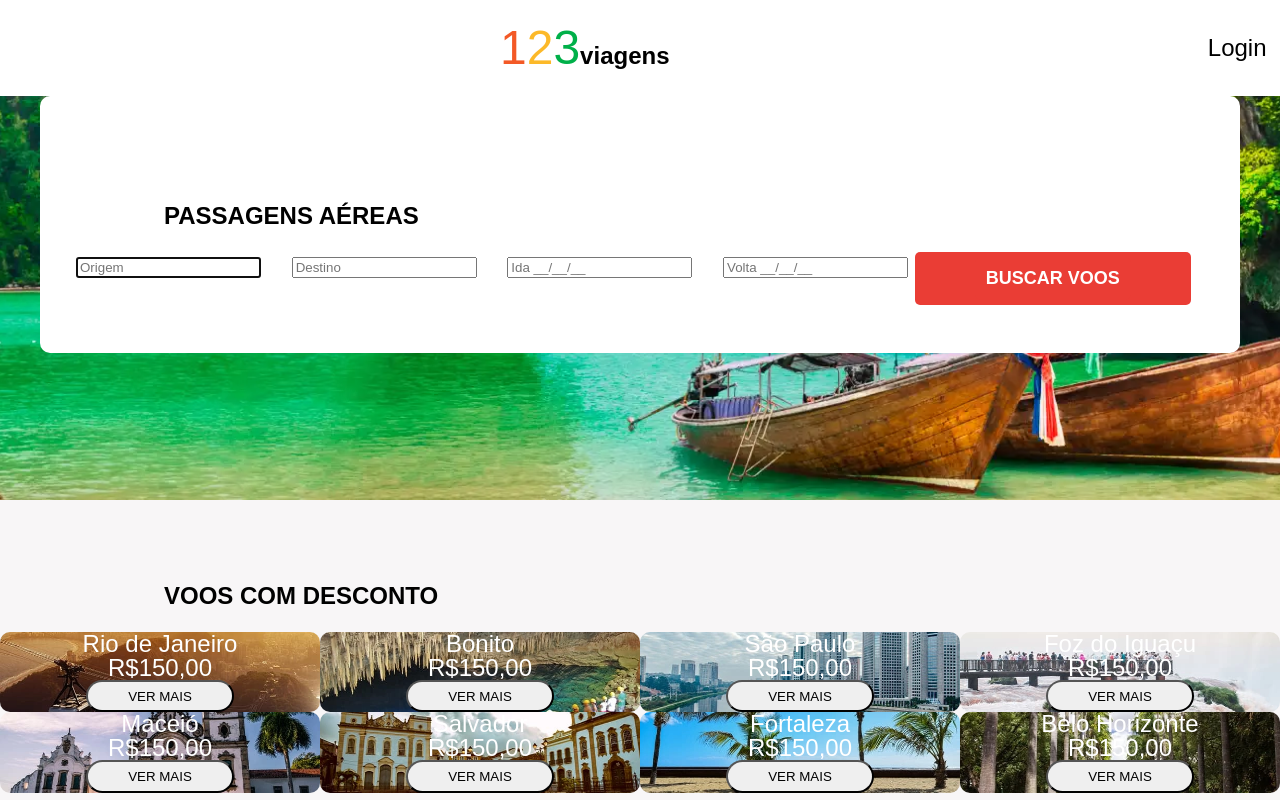
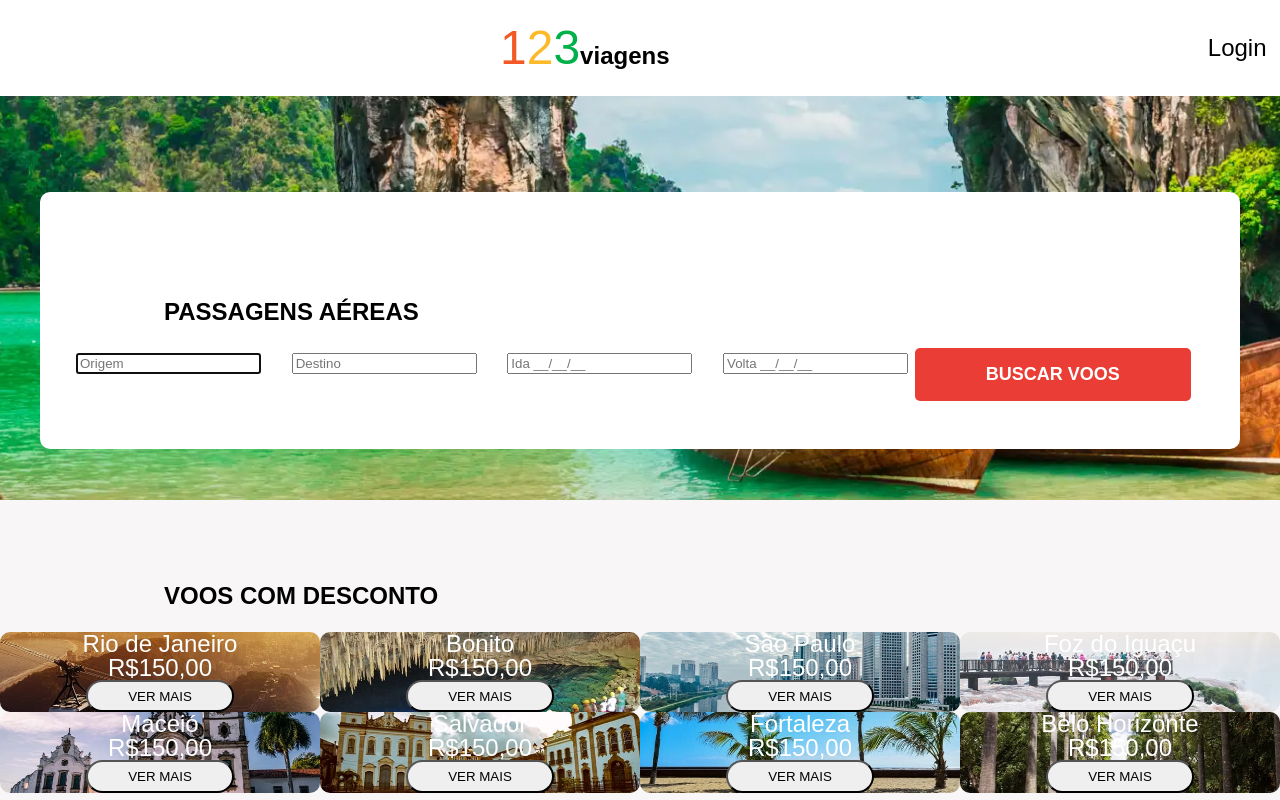
Before and after one commit to DracomW/DracomW.github.io, a plain HTML site: page index.html in a window 1280 px wide. Drawn offline with Linux system fonts and the light colour scheme.

Commit message:
Update estilo.css

```diff
--- a/css/estilo.css
+++ b/css/estilo.css
@@ -72,7 +72,7 @@
 
 .medio {
 	width: 1200px;
-	margin: 0 auto 1rem;
+	margin: 4rem auto 1rem;
 	padding: 1rem;
     background-color: white;
     border-radius: 10px;
```
